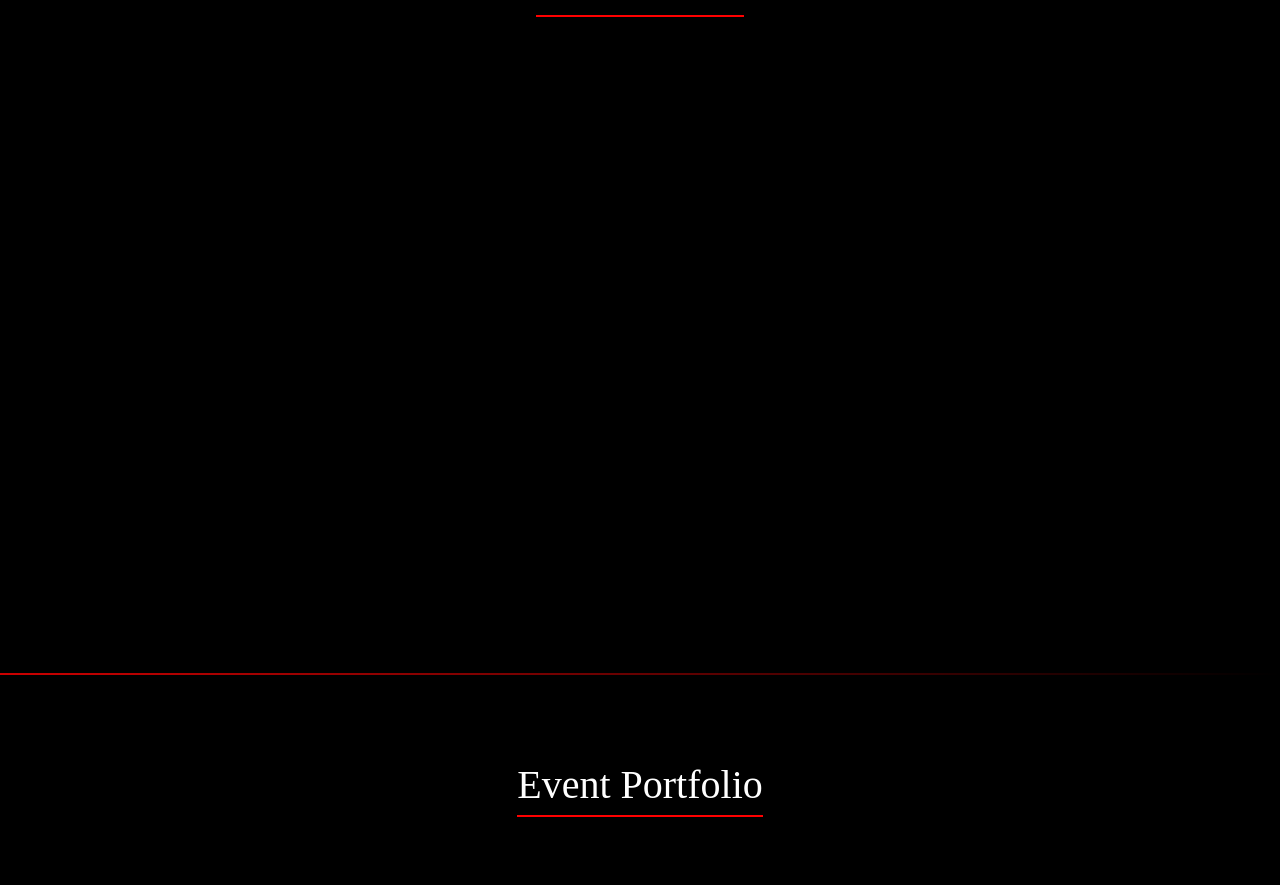
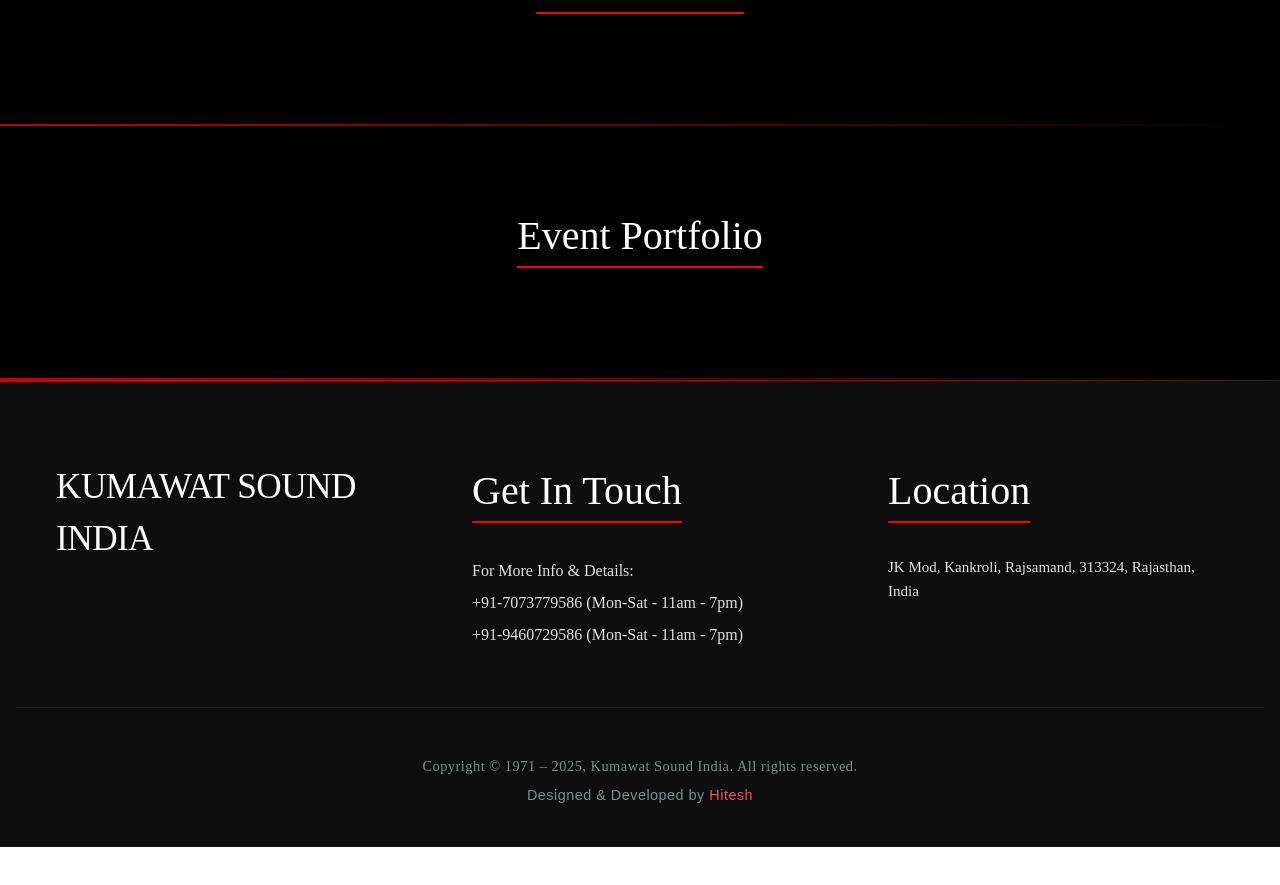
Before and after one commit to kumawat-hitesh/kumawat-sound, a React (Vite) app: page / in a window 1280 px wide. Shown: the part 1725-2610 px from the top of the page. After the commit the page ends 2572 px from the top, so only its background shows below. Built offline with nearby package versions, Linux system fonts and the light colour scheme.

Commit message:
Some modifications in copyright section ans nav bar

```diff
--- a/src/components/footer/index.jsx
+++ b/src/components/footer/index.jsx
@@ -62,9 +62,22 @@
 
       {/* Copyright Section */}
       <div className="copyright-section">
-        <p>
-          Copyright © 1971 – 2025, Kumawat Sound India. All rights reserved.
-        </p>
+        <div className="copyright">
+          <p>
+            Copyright © 1971 – 2025, Kumawat Sound India. All rights reserved.
+          </p>
+        </div>
+        <div className="designer">
+          <p>
+            Designed & Developed by{" "}
+            <a
+              href="https://hitesh-kumawat-portfolio.vercel.app/"
+              target="_blank"
+            >
+              Hitesh
+            </a>
+          </p>
+        </div>
       </div>
     </footer>
   );
--- a/src/components/footer/style.css
+++ b/src/components/footer/style.css
@@ -22,6 +22,11 @@
   max-width: 1280px;
   margin: 0 auto;
   padding: 0 1.5rem;
+}
+
+/* Interactive Elements */
+.footer a {
+  transition: all 0.3s cubic-bezier(0.4, 0, 0.2, 1);
 }
 
 /* Sections */
@@ -77,9 +82,10 @@
   margin-top: var(--section-spacing);
   padding-top: 2.5rem;
   border-top: 1px solid rgba(255, 255, 255, 0.08);
+  display: block;
 }
 
-.copyright-section p {
+.copyright p {
   margin: 0.5rem 0;
   color: #7f8c8d;
   font-size: 0.9rem;
@@ -87,14 +93,21 @@
   letter-spacing: 0.5px;
 }
 
-/* Interactive Elements */
-.footer a {
-  transition: all 0.3s cubic-bezier(0.4, 0, 0.2, 1);
+.designer p {
+  margin: 0.5rem 0;
+  color: #7f8c8d;
+  font-size: 0.9rem;
+  font-weight: 300;
+  letter-spacing: 0.5px;
+  font-family: Arial, Helvetica, sans-serif;
 }
 
-.footer a:hover {
-  color: var(--secondary-color);
-  text-decoration: none;
+.designer a {
+  color: #ff4d4d;
+  font-family: Arial, Helvetica, sans-serif;
+}
+.designer a:hover {
+  color: #ffffff;
 }
 
 /* Responsive Design */
--- a/src/components/navbar/style.css
+++ b/src/components/navbar/style.css
@@ -8,7 +8,7 @@
   top: 0;
   left: 0;
   width: 100%;
-  height: 7%;
+  height: 8%;
   z-index: 1000;
 }
 
--- a/src/pages/about/style.css
+++ b/src/pages/about/style.css
@@ -42,7 +42,7 @@
 
 .section {
   padding: 4rem 4rem;
-  min-height: 100vh;
+  min-height: auto;
   display: flex;
   align-items: center;
   flex-direction: column;
```
